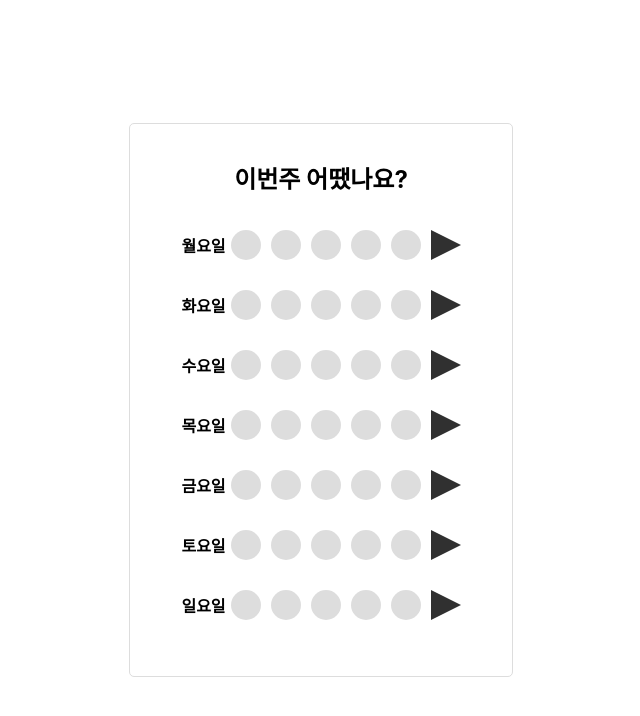
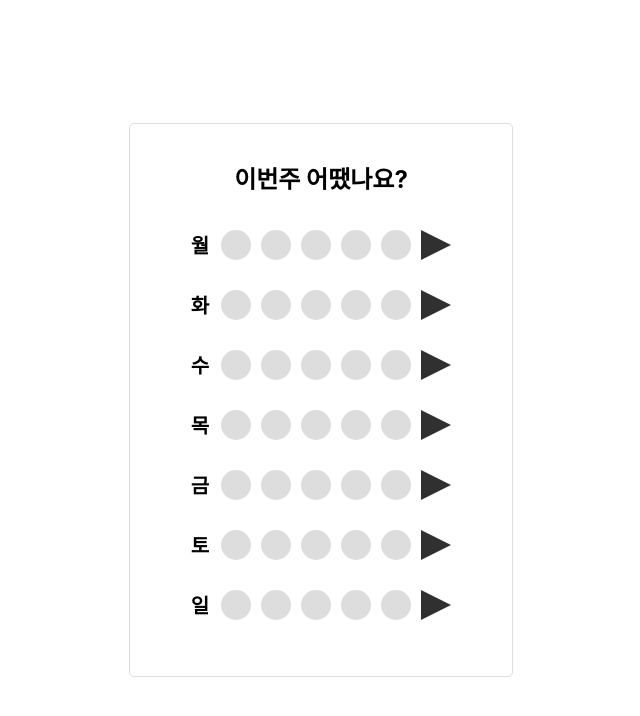
Before and after one commit to parkksss/week_rating_note, a React (Create React App) app: page / in a window 1280 px wide. Shown: the top 716 px of the page, without its empty margins (319-959 px from the left). Built offline with nearby package versions, Linux system fonts and the light colour scheme.

Commit message:
add detail style

```diff
--- a/src/App.js
+++ b/src/App.js
@@ -9,7 +9,7 @@ import Review from "./Review"
 function App() {
 
 
-  const list = ['월요일', '화요일', '수요일', '목요일', '금요일', '토요일', '일요일'];
+  const list = ['월', '화', '수', '목', '금', '토', '일'];
   // const [list, setList] = React.useState(['월', '화', '수', '목', '금', '토', '일']);
 
   // const addBucketList = () => {
--- a/src/Review.js
+++ b/src/Review.js
@@ -9,7 +9,7 @@ const Review = (props) => {
   let history = useHistory();
   return (
     <div>
-      <h2><Day>{day.day}</Day>  평점 남기기</h2>
+      <h2><Day>{day.day}요일</Day>  평점 남기기</h2>
       <CircleWrap>
         <Circle></Circle>
         <Circle></Circle>
--- a/src/Week.js
+++ b/src/Week.js
@@ -16,11 +16,13 @@ const Week = (props) => {
           return (
             <ItemStyle key={index}>
               {list}
-              <Circle></Circle>
-              <Circle></Circle>
-              <Circle></Circle>
-              <Circle></Circle>
-              <Circle></Circle>
+              <CircleWrap>
+                <Circle></Circle>
+                <Circle></Circle>
+                <Circle></Circle>
+                <Circle></Circle>
+                <Circle></Circle>
+              </CircleWrap>
               <Button onClick={() => {
               const day = my_lists[index]
               // console.log(day)
@@ -48,6 +50,12 @@ const ItemStyle = styled.div`
   justify-content: center;
   align-items: center;
   font-weight: bold;
+  font-size: 20px;
+`;
+
+const CircleWrap = styled.div`
+  display: flex;
+  margin-left: 7px;
 `;
 
 const Circle = styled.div`
```
